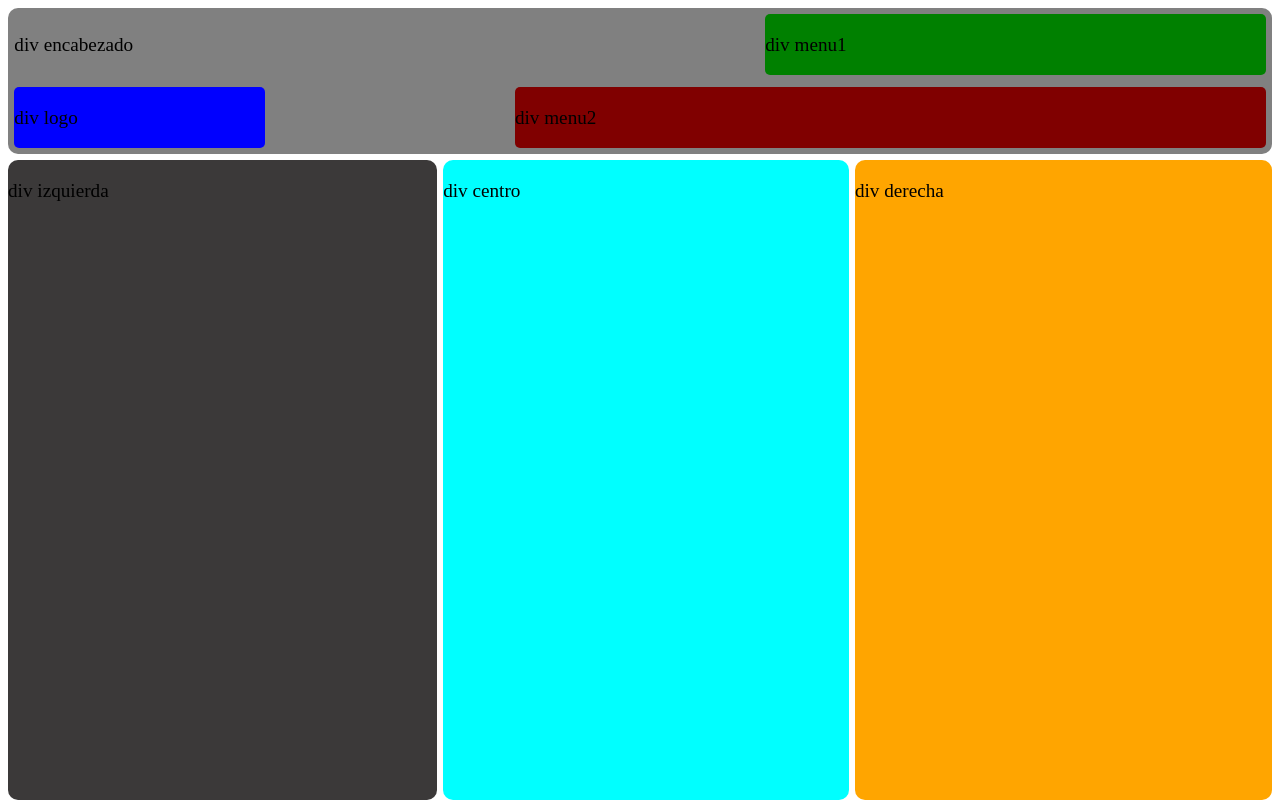
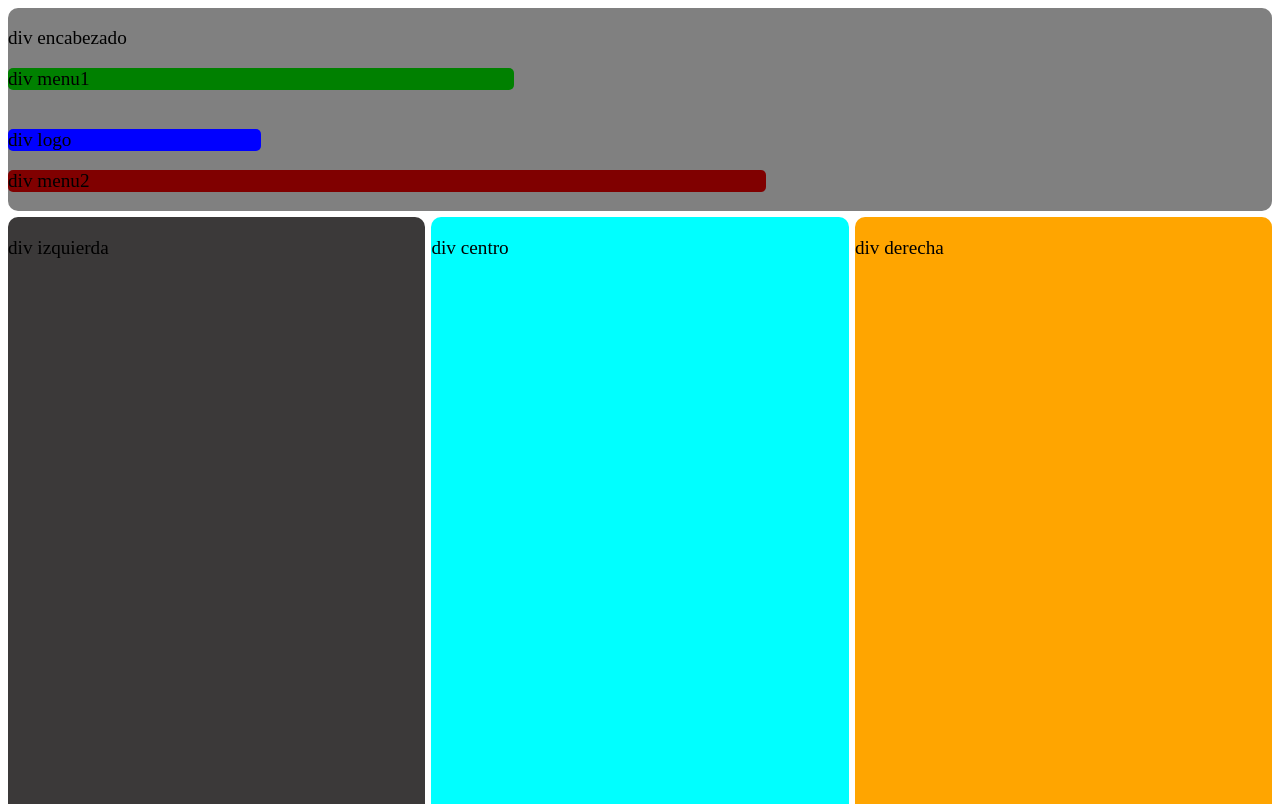
Before and after one commit to Arturo-Blanco/cajasFlex, a website: page index.html in a window 1280 px wide. Shown: the top 804 px of the page. Drawn offline with Linux system fonts and the light colour scheme.

Commit message:
Se quita contenedores

```diff
--- a/index.css
+++ b/index.css
@@ -7,13 +7,6 @@ body {
   flex-direction: column;
   border-radius: 10px;
   width: 100%;
-}
-.encabezado1,
-.encabezado2 {
-  margin: 0.5%;
-  display: flex;
-  flex-direction: row;
-  justify-content: space-between;
 }
 .menu1 {
   background-color: green;
@@ -33,12 +26,11 @@ body {
   width: 100%;
   height: 100%;
 }
-.contenedor1,
-.contenedor2 {
+.contenedorCuerpo {
   display: flex;
   flex-direction: row;
-  width: 100%;
-  margin-top: 0.5%;
+  flex-wrap: wrap;
+  margin-top: 0.5%
 }
 .izquierda,
 .derecha,
@@ -46,6 +38,7 @@ body {
   flex-grow: 1;
   border-radius: 10px;
   height: 80vh;
+  width: 32%;
 }
 .izquierda {
   background-color: rgb(59, 57, 57);
@@ -60,16 +53,18 @@ body {
 }
 .izquierda2 {
   background-color: rgb(5, 88, 41);
-  width: 67%;
+  width: 66.5%;
   height: 80vh;
   border-radius: 10px;
   margin-right: 0.5%;
+  margin-top: 0.5%;
 }
 .derecha2 {
   background-color: rgb(161, 6, 6);
   width: 33%;
   height: 80vh;
   border-radius: 10px;
+  margin-top: 0.5%;
 }
 .pie {
   background-color: rgb(0, 183, 255);
--- a/index.html
+++ b/index.html
@@ -8,6 +8,7 @@
     <title>Flex box</title>
   </head>
   <body>
+    <div class="contenedor">
     <div class="encabezado">
       <div class="encabezado1">
         <div class="titulo">
@@ -20,16 +21,12 @@
         <div class="menu2"><p>div menu2</p></div>
       </div>
     </div>
-    <div class="contenedor">
-      <div class="contenedor1">
+    <div class="contenedorCuerpo">
         <div class="izquierda"><p>div izquierda</p></div>
         <div class="centro"><p>div centro</p></div>
         <div class="derecha"><p>div derecha</p></div>
-      </div>
-      <div class="contenedor2">
         <div class="izquierda2"><p>div izquierda2</p></div>
         <div class="derecha2"><p>div derecha2</p></div>
-      </div>
     </div>
     <div class="pie">
       <div class="titulo">
@@ -37,5 +34,6 @@
       </div>
       <div class="elemento"><p>div elemento</p></div>
     </div>
+    </div>
   </body>
 </html>
```
